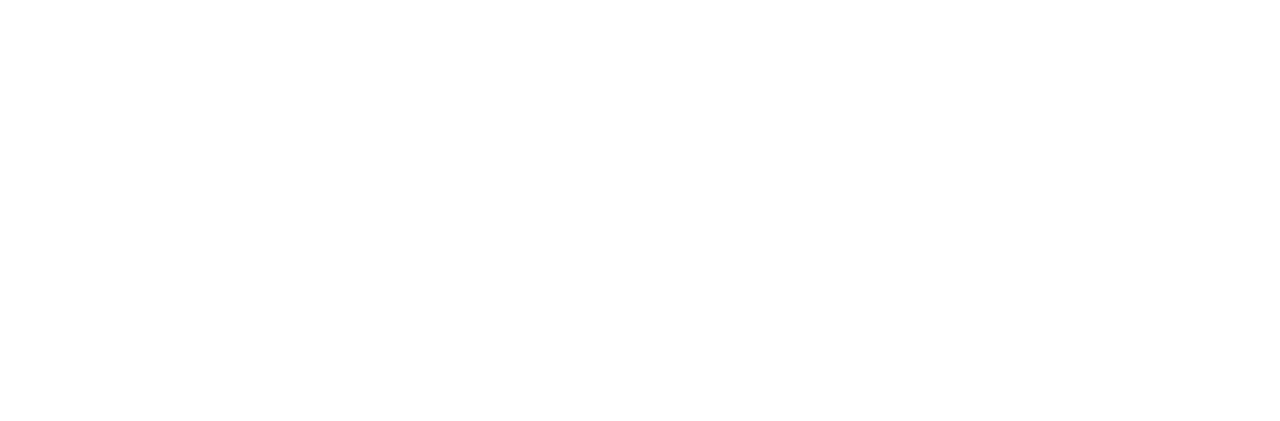
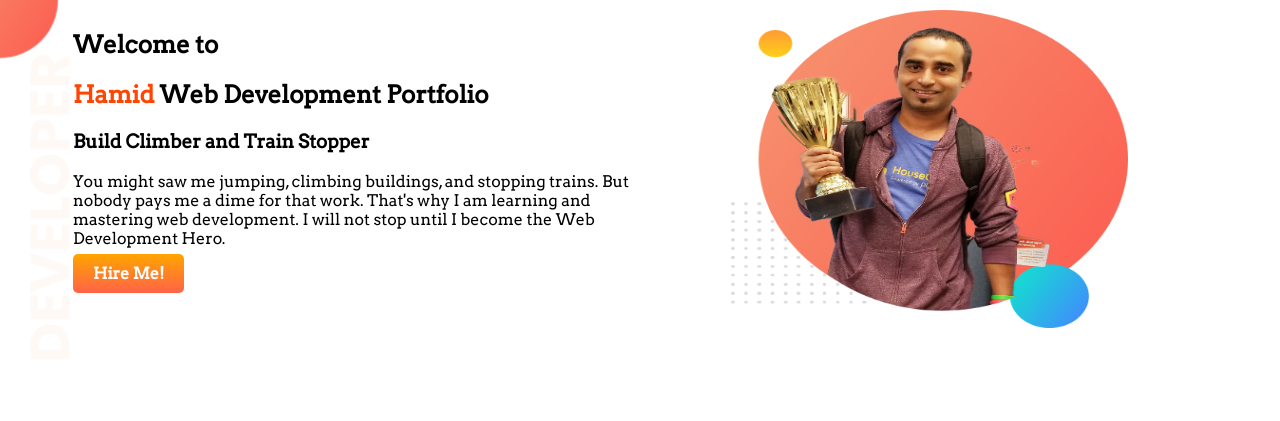
Before and after one commit to Developer-Hamid/Developer-Portfolio, a plain HTML site: page index.html in a window 1280 px wide. Drawn offline with Linux system fonts and the light colour scheme.

Commit message:
prothom-section

```diff
--- a/index.html
+++ b/index.html
@@ -5,9 +5,32 @@
     <meta http-equiv="X-UA-Compatible" content="IE=edge">
     <meta name="viewport" content="width=device-width, initial-scale=1.0">
     <title>Hamid Portfolio</title>
+    <link rel="preconnect" href="https://fonts.googleapis.com">
+<link rel="preconnect" href="https://fonts.gstatic.com" crossorigin>
+<link href="https://fonts.googleapis.com/css2?family=Arvo&display=swap" rel="stylesheet">
+
     <link rel="stylesheet" href="style.css">
 </head>
 <body>
+    <section class="prothom-section">
+        <div class="half-width"><h1>Welcome to</h1>
+            <h1><span>Hamid </span>Web Development Portfolio</h1>
+            <h3>Build Climber and Train Stopper</h3>
+            <p class="prothom-para">You might saw me jumping, climbing buildings, and stopping trains. But nobody pays me a dime for that work. That's why I am learning and mastering web development. I will not stop until I become the Web Development Hero.</p>
+            <a class="btn" target="_blank" href="https://www.linkedin.com/feed/">Hire Me!</a>
+        </div>
+
+
+            <div class="half-width">
+                <img src="jhankar.png" alt="">
+
+            </div>
+
+
+    </section>
+
+
+
 
 </body>
 </html>
--- a/style.css
+++ b/style.css
@@ -0,0 +1,33 @@
+body{
+    font-family: Arvo, serif;
+    margin: 0;
+}
+span{
+    color:orangered;
+}
+.prothom-section{
+    display: flex;
+    padding: 10px;
+    background-image: url(top-banner.png);
+    background-repeat: no-repeat;
+    padding: 10;
+    margin: 0;
+}
+.half-width{
+
+    width: 50%;
+    padding-left: 5%;
+}
+.half-width img{
+    width: 70%;
+    height: 80%;
+    padding-left:5%;
+}
+.btn{
+    text-decoration: none;
+    padding: 10px 20px;
+    background-image: linear-gradient(orange,tomato);
+    font-weight: 700;
+    color: white;
+    border-radius: 5px;
+}
```
Also changed, not shown: dream-bg.png (added), exp-bg.png (added), jhankar.png (added), jhankar2.png (added), my-bg.png (added), my-bg2.png (added), top-banner.png (added), 3 other files.
